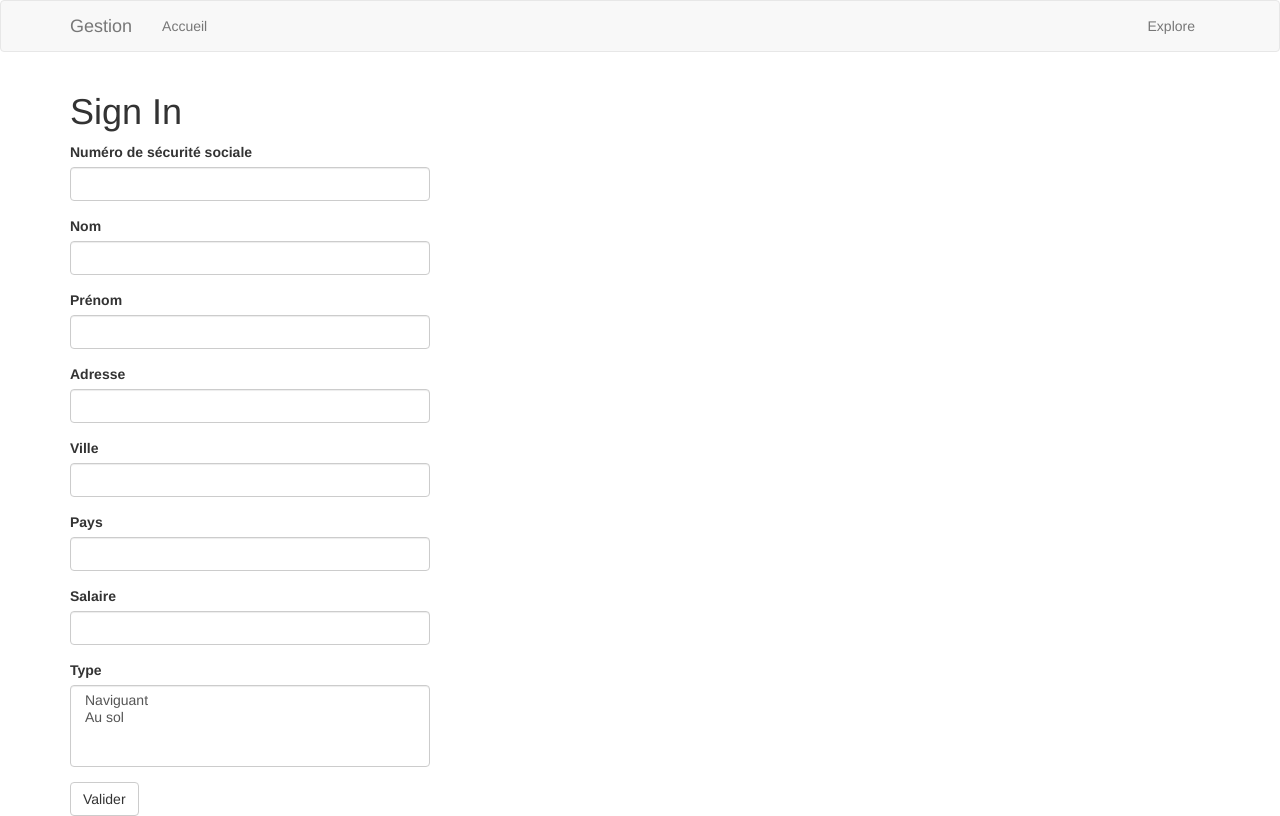
After one commit to guillaume-lesaine/app-airline_management, a Flask app: page /creation/employee in a window 1280 px wide. The commit adds this page. Run offline with Flask 2, Linux system fonts and the light colour scheme; parts of the project's set-up code (start-up, migrations or seed data) failed here and were passed over; some libraries are stand-ins or nearby versions.

Commit message:
GCA 0.2
- Connection base de données
- Formulaire création employé (naviguant)
- Messages flash informant l'utilisateur.

```diff
--- a/application_gca/app/forms.py
+++ b/application_gca/app/forms.py
@@ -1,8 +1,36 @@
 from flask_wtf import FlaskForm
-from wtforms import StringField, PasswordField, BooleanField, SubmitField
-from wtforms.validators import DataRequired
+from wtforms import IntegerField, StringField, DecimalField, PasswordField, BooleanField, SubmitField, SelectMultipleField, widgets
+from wtforms.validators import DataRequired, Optional
 
 class AirportCreationForm(FlaskForm):
-    name = StringField('Nom de l\'aéroport', validators=[DataRequired()])
     code = StringField('Code de l\'aéroport', validators=[DataRequired()])
+    nom = StringField('Nom de l\'aéroport', validators=[DataRequired()])
     submit = SubmitField('Valider')
+
+class MultiCheckboxField(SelectMultipleField):
+    widget = widgets.ListWidget(prefix_label=False)
+    option_widget = widgets.CheckboxInput()
+
+class EmployeeCreationForm(FlaskForm):
+    numero_securite_sociale=IntegerField('Numéro de sécurité sociale', validators=[DataRequired()])
+    nom = StringField('Nom', validators=[DataRequired()])
+    prenom = StringField('Prénom', validators=[DataRequired()])
+    adresse = StringField('Adresse', validators=[DataRequired()])
+    ville = StringField('Ville', validators=[DataRequired()])
+    pays = StringField('Pays', validators=[DataRequired()])
+    salaire = DecimalField(places=2, validators=[DataRequired()])
+    type = SelectMultipleField('Type',choices=[('naviguant', 'Naviguant'), ('au_sol', 'Au sol')],validators=[DataRequired()])
+    submit = SubmitField('Valider')
+
+class NaviguantCreationForm(FlaskForm):
+    nbr_heures_vol = IntegerField('Nombre d\'heures de vol', validators=[DataRequired()])
+    fonction = SelectMultipleField('Type',choices=[('pilote', 'Pilote'), ('steward', 'Steward'), ('hotesse', 'Hôtesse')],validators=[DataRequired()])
+    num_license_pilote = IntegerField('Numéro de license',validators=[Optional()])
+    submit = SubmitField('Valider')
+#
+# class SimpleForm(Form):
+#     string_of_files = ['one\r\ntwo\r\nthree\r\n']
+#     list_of_files = string_of_files[0].split()
+#     # create a list of value/description tuples
+#     files = [(x, x) for x in list_of_files]
+#     example = MultiCheckboxField('Label', choices=files)
--- a/application_gca/app/routes.py
+++ b/application_gca/app/routes.py
@@ -1,6 +1,6 @@
-from flask import render_template
+from flask import render_template, flash, redirect
 from app import app
-from app.forms import AirportCreationForm
+from app.forms import AirportCreationForm, EmployeeCreationForm, NaviguantCreationForm
 from flask_mysqldb import MySQL
 
 mysql=MySQL(app)
@@ -10,8 +10,9 @@ mysql=MySQL(app)
 @app.route('/index')
 def index():
     cur = mysql.connection.cursor()
-    cur.execute("SELECT * FROM Stock")
-    data = cur.fetchone()
+    cur.execute("SELECT * FROM aeroports")
+    #cur.execute("SELECT * FROM Stock")
+    data = cur.fetchall()
     cur.close()
     print(data)
     return render_template('index.html', title='Home')
@@ -20,11 +21,62 @@ def index():
 def creation_airport():
     form = AirportCreationForm()
     if form.validate_on_submit():
-        name = form.name.data
         code = form.code.data
+        nom = form.nom.data
         cur = mysql.connection.cursor()
-        cur.execute("INSERT INTO Stock(idStock,idIngredient,quantite) VALUES(%s, %s, %s)",(10,name,code))
+        print(nom)
+        print(code)
+        #cur.execute("SELECT * FROM aeroports")
+        cur.execute("INSERT INTO aeroports(id_aeroports,code,nom) VALUES (DEFAULT, %s, %s)",(code,nom))
         mysql.connection.commit()
         cur.close()
         return redirect('/index')
     return render_template('creation_airport.html', title='Création aéroport', form=form)
+
+@app.route('/creation/employee', methods=['GET', 'POST'])
+def creation_employee():
+    form = EmployeeCreationForm()
+    if form.validate_on_submit():
+        numero_securite_sociale = form.numero_securite_sociale.data
+        cur = mysql.connection.cursor()
+        cur.execute("SELECT numero_securite_sociale FROM employes")
+        data = [x[0] for x in cur.fetchall()]
+        if numero_securite_sociale in data:
+            flash('Le numéro de sécurité sociale {} existe déjà dans la base'.format(numero_securite_sociale))
+        else :
+            nom = form.nom.data
+            prenom = form.prenom.data
+            adresse = form.adresse.data
+            ville = form.ville.data
+            pays = form.pays.data
+            salaire = form.salaire.data
+            type = form.type.data[0]
+            flash('{} {} est désormais un employé.'.format(prenom,nom))
+            cur.execute("INSERT INTO employes(numero_securite_sociale,nom,prenom,adresse,ville,pays,salaire,type) VALUES (%s, %s, %s, %s, %s, %s, %s, %s)",(numero_securite_sociale,nom,prenom,adresse,ville,pays,salaire,type))
+            mysql.connection.commit()
+            cur.close()
+            if type == 'naviguant':
+                return redirect('/creation/employee/naviguant')
+            else:
+                return redirect('/index')
+    return render_template('creation_employee.html', title='Création employé', form=form)
+
+@app.route('/creation/employee/naviguant', methods=['GET', 'POST'])
+def creation_employee_naviguant():
+    form = NaviguantCreationForm()
+    if form.validate_on_submit():
+        nbr_heures_vol = form.nbr_heures_vol.data
+        print(nbr_heures_vol)
+        fonction = form.fonction.data[0]
+        print(fonction)
+        num_license_pilote = form.num_license_pilote.data
+        print(num_license_pilote)
+        if fonction == 'pilote' and num_license_pilote == None:
+            flash('Un pilote doit avoir un numéro de license')
+        else :
+            flash('Un employé naviguant a été créé.')
+            #cur.execute("INSERT INTO employes(numero_securite_sociale,nom,prenom,adresse,ville,pays,salaire,type) VALUES (%s, %s, %s, %s, %s, %s, %s, %s)",(numero_securite_sociale,nom,prenom,adresse,ville,pays,salaire,type))
+            #mysql.connection.commit()
+            #cur.close()
+            return redirect('/index')
+    return render_template('creation_employee_naviguant.html', title='Création employé naviguant', form=form)
--- a/application_gca/app/templates/base.html
+++ b/application_gca/app/templates/base.html
@@ -34,6 +34,13 @@
 
 {% block content %}
     <div class="container">
+        {% with messages = get_flashed_messages() %}
+        {% if messages %}
+            {% for message in messages %}
+            <div class="alert alert-info" role="alert">{{ message }}</div>
+            {% endfor %}
+        {% endif %}
+        {% endwith %}
         {% block app_content %}{% endblock %}
     </div>
 {% endblock %}
--- /dev/null
+++ b/application_gca/app/templates/creation_employee.html
@@ -0,0 +1,24 @@
+{% extends "base.html" %}
+{% import 'bootstrap/wtf.html' as wtf %}
+
+
+{% block app_content %}
+    <h1>Sign In</h1>
+    <div class="row">
+        <div class="col-md-4">
+          <form class="form" method="post" role="form">
+            {{ form.hidden_tag() }}
+            {{ wtf.form_errors(form, hiddens="only") }}
+            {{ wtf.form_field(form.numero_securite_sociale) }}
+            {{ wtf.form_field(form.nom) }}
+            {{ wtf.form_field(form.prenom) }}
+            {{ wtf.form_field(form.adresse) }}
+            {{ wtf.form_field(form.ville) }}
+            {{ wtf.form_field(form.pays) }}
+            {{ wtf.form_field(form.salaire) }}
+            {{ wtf.form_field(form.type) }}
+            {{ wtf.form_field(form.submit) }}
+          </form>
+        </div>
+    </div>
+{% endblock %}
--- a/application_gca/app/templates/index.html
+++ b/application_gca/app/templates/index.html
@@ -2,5 +2,6 @@
 
 {% block app_content %}
     <h1>Bienvenu sur l'application</h1>
-    <div><a href="/creation/airport"><button type="button" class="btn btn-primary btn-lg">Création aéroport</button></a></div>
+    <!-- <div><a href="/creation/airport"><button type="button" class="btn btn-primary btn-lg">Création aéroport</button></a></div> -->
+    <div><a href="/creation/employee"><button type="button" class="btn btn-primary btn-lg">Création employé</button></a></div>
 {% endblock %}
```
Also changed, not shown: application_gca/app/templates/creation_employee_naviguant.html (added, +19 -0 lines).
